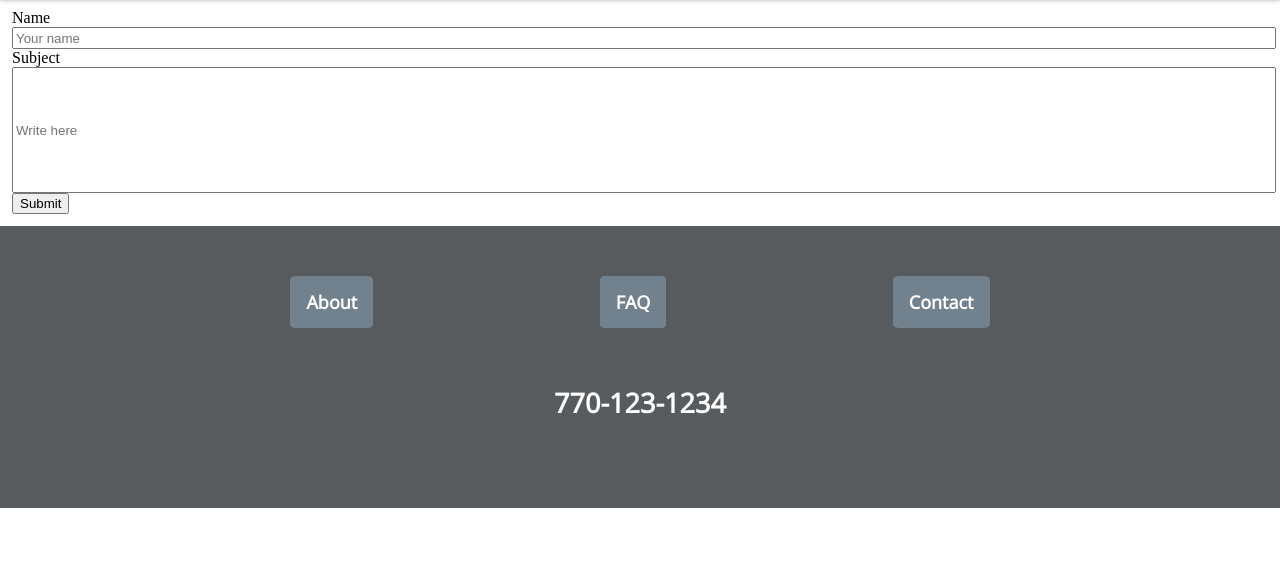
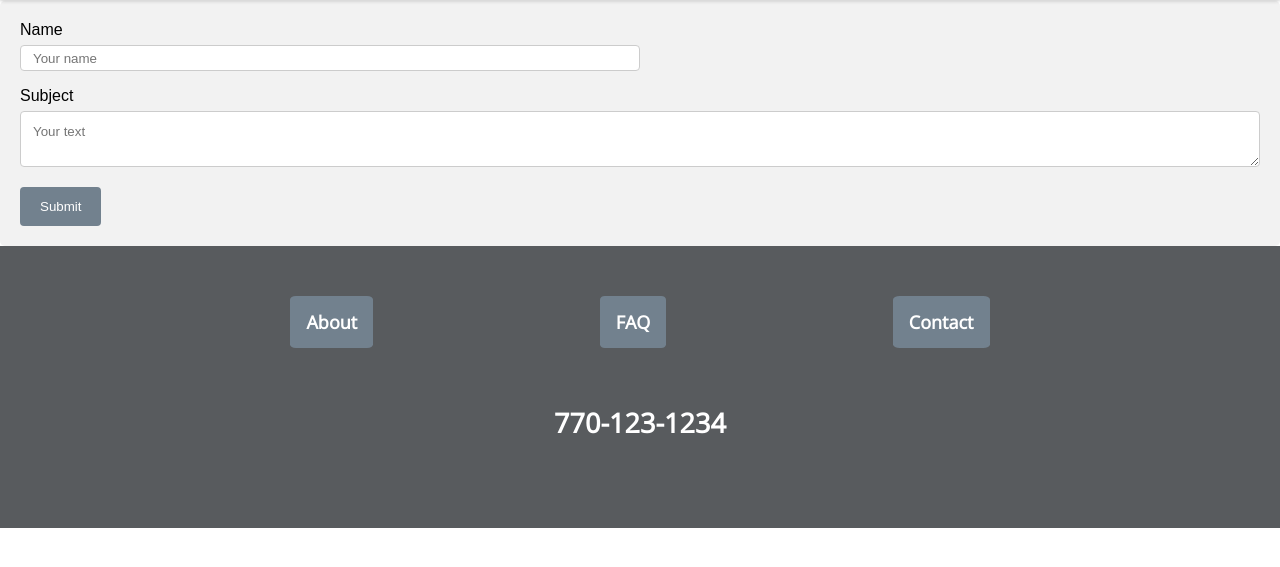
Before and after one commit to collierfirlus/Dad-s-Website, a plain HTML site: page Contact.html in a window 1280 px wide. Shown: the part 55-622 px from the top of the page. Drawn offline with nearby package versions, Linux system fonts and the light colour scheme.

Commit message:
Several additions: -Finished styling for the contact form -Added & linked a temp page for the About and FAQ sections -Formatting -Began messing with css icons

```diff
--- a/Contact-styling.css
+++ b/Contact-styling.css
@@ -1,6 +1,12 @@
+/*Fonts*/
+@import url('https://fonts.googleapis.com/css2?family=Open+Sans:wght@300&display=swap');
+
 body {
-    margin: 0;
-  }
+  height: 100%;
+  width: 100%;
+  margin: 0;
+  display: table;
+}
 
   /*NAVBAR*/
   nav {
@@ -65,6 +71,7 @@ body {
 .footer-container {
     background-color: #585B5E;
     padding: 4rem;
+    /*TODO: make footer appear at bottom*/
   }
   .footer {
     color: #fff;
@@ -90,10 +97,10 @@ body {
     background-color: #6c6f72;
   }
   #phone-number {
-    color: #fff;
     display: flex;
     justify-content: center;
 
+    color: #fff;
     font-size: 18px;
     font-family: 'Open Sans', sans-serif;
     font-style: normal;
@@ -106,17 +113,47 @@ body {
 
   /*contact*/
   .contact-form-container {
-    margin-top: 4rem;
-    padding: 0px 12px 12px 12px;
+    background-color: #f2f2f2;
+    border-radius: 5px;
+    margin-top: 3.5rem;
+    padding: 20px;
+
     display: flex;
     flex-direction: column;
+
+    font-family: Arial, Helvetica, sans-serif;
+    font-style: normal;
+    font-weight: normal;
   }
   #name {
-    width: 100%;
+    display: block;
+    width: 50%;
     height: 2vh;
   }
-  #subject {
-      width: 100%;
-      height: 15vh;
-      resize: vertical;
+  .contact-form-container textarea, input[type=text] {
+    width: 100%;
+    padding: 12px;
+    border: 1px solid #ccc;
+    border-radius: 4px;
+    box-sizing: border-box;
+    margin-top: 6px;
+    margin-bottom: 16px;
+    resize: vertical;
+    overflow: auto;
+
+    font-family: Arial, Helvetica, sans-serif;
+    font-style: normal;
+    font-weight: normal;
   }
+  input[type=submit] {
+    background-color: #72818E;
+    color: #fff;
+
+    padding: 12px 20px;
+    border: none;
+    border-radius: 4px;
+    cursor: pointer;
+  }
+  input[type=submit]:hover {
+    background-color: #6c6f72;
+  }
--- a/Contact.html
+++ b/Contact.html
@@ -6,18 +6,18 @@
     <meta name="viewport" content="width=device-width, initial-scale=1.0">
     <title>FearlessJesse - Contact</title>
     <link rel="stylesheet" href="Contact-styling.css">
-    <!-- import font family -->
-    <style>
-        @import url('https://fonts.googleapis.com/css2?family=Open+Sans:wght@300&display=swap');
-        </style>
+
+    <!-- phone icon-->
+    <link href='https://css.gg/phone.css' rel='stylesheet'>
+
 </head>
 <body>
     <nav>
         <div class="nav-left">
             <a href="/Home.html" id="home1"><b>Fearless Jesse</b></a>
             <a href="/Home.html" id="home2">Home</a>
-            <a href="about">About</a>
-            <a href="faq">FAQ</a>
+            <a href="/Temp-page.html">About</a>
+            <a href="/Temp-page.html">FAQ</a>
         </div>
         </div>
         <div id="nav-right">
@@ -25,12 +25,12 @@
         </div>
     </nav>
 
-    <div class = "contact-form-container">
+    <div class="contact-form-container">
         <form method="post" name="contact-email-form" action="">
-            <label for="name">Name</label>
+            <label for="name" id="name-label">Name</label>
             <input type="text" id="name" placeholder="Your name">
-            <label for="subject">Subject</label>
-            <input type="text" id="subject" placeholder="Write here">
+            <label for="subject" id="subject-label">Subject</label>
+            <textarea id="subject" name="subject" placeholder="Your text"></textarea>
             <input type="submit" value="Submit">
         </form>
     </div>
@@ -38,10 +38,10 @@
     <div class="footer-container">
         <div class="footer">
             <div class="footer-heading=about">
-                <a href="about">About</a>
+                <a href="/Temp-page.html">About</a>
             </div>
             <div class="footer-heading-FAQ">
-                <a href="faq">FAQ</a>
+                <a href="/Temp-page.html">FAQ</a>
             </div>
             <div class="footer-heading-contact">
                 <a href="/Contact.html">Contact</a>
@@ -49,6 +49,7 @@
         </div>
         <div id="spacing"></div>
         <div id="phone-number">
+            <i class="gg-phone"></i>
             <h2>770-123-1234</h2>
         </div>
     </div>
--- a/Home-styling.css
+++ b/Home-styling.css
@@ -1,6 +1,8 @@
 
 body {
   margin: 0;
+  display: flex;
+  flex-direction: column;
 }
 
 /*NAVBAR*/
@@ -82,7 +84,7 @@ nav a:hover {
 .footer-container {
   background-color: #585B5E;
   padding: 4rem;
-
+  /*TODO: make footer appear at bottom*/
 }
 .footer {
   color: #fff;
@@ -92,7 +94,6 @@ nav a:hover {
 }
 .footer-heading-about {
   display: flex;
-
 }
 .footer a {
   color: #fff;
--- /dev/null
+++ b/Temp-styling.css
@@ -0,0 +1,68 @@
+/*Fonts*/
+@import url('https://fonts.googleapis.com/css2?family=Open+Sans:wght@300&display=swap');
+
+body {
+    margin: 0;
+    display: flex;
+    flex-direction: column;
+    justify-content: center;
+  }
+
+  /*NAVBAR*/
+  nav {
+    overflow: hidden;
+    /* position: fixed; */
+    top: 0;
+    width: 100%;
+    display: flex;
+    flex-direction: row;
+    justify-content: space-between;
+
+    background-color: #585B5E;
+    box-shadow: 0px 2px 5px grey;
+  }
+
+  nav a {
+    display: flex;
+
+    align-content: center;
+    justify-content: center;
+    padding: 14px 16px;
+
+    background-color: #72818E;
+    color: #fff;
+
+    text-align: center;
+    text-decoration: none;
+    font-size: 18px;
+    font-family: 'Open Sans', sans-serif;
+    font-style: normal;
+    font-weight: normal;
+  }
+
+  /*On hover*/
+  nav a:hover {
+    background-color: #6c6f72;
+  }
+
+  .nav-left {
+    display: flex;
+    flex-direction: row;
+  }
+
+  @media screen and (max-width: 600px) {
+    #home1 {
+      display: none;
+    }
+    nav {
+      justify-content: start;
+      flex-direction: column;
+      position: static;
+    }
+    .nav-left {
+      flex-direction: column;
+    }
+    .contact-form-container {
+        margin: 1rem;
+    }
+}
```
Also changed, not shown: Home.html (+4 -4 lines), Temp-page.html (added, +25 -0 lines).
